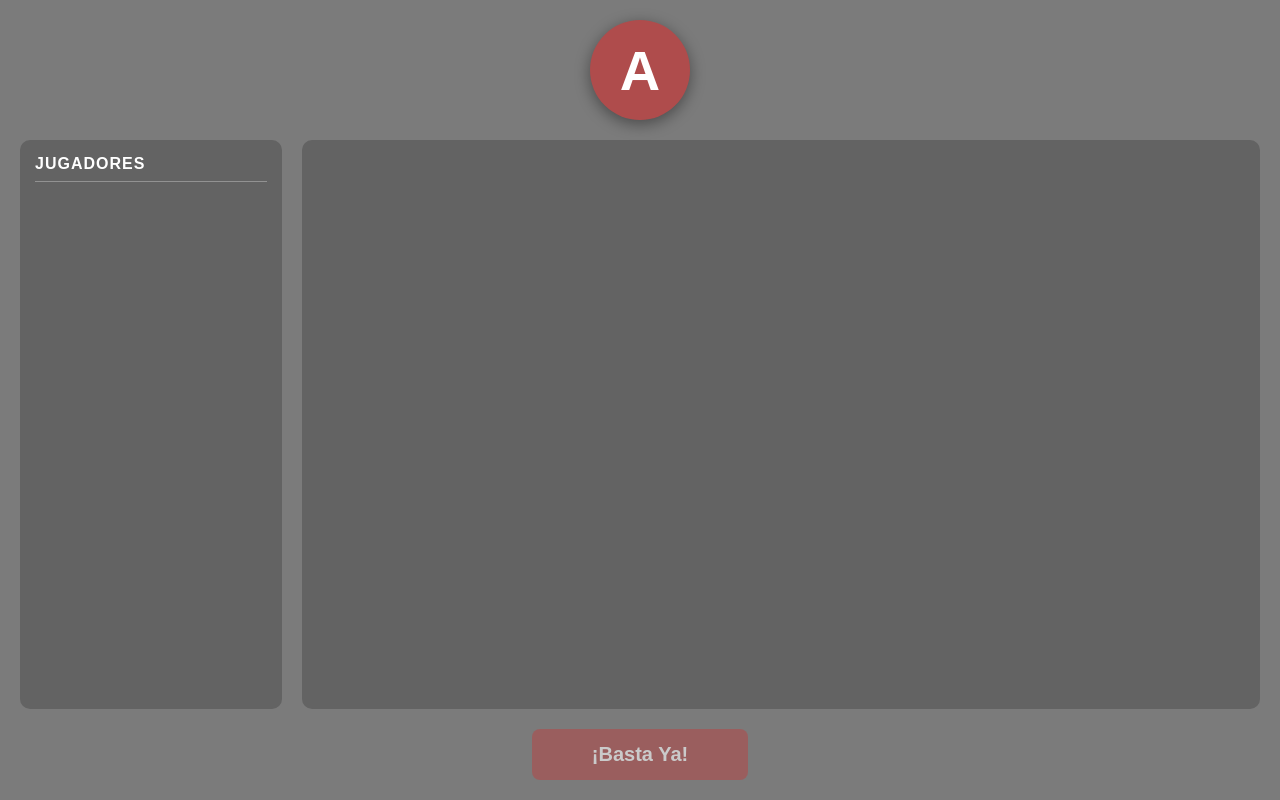
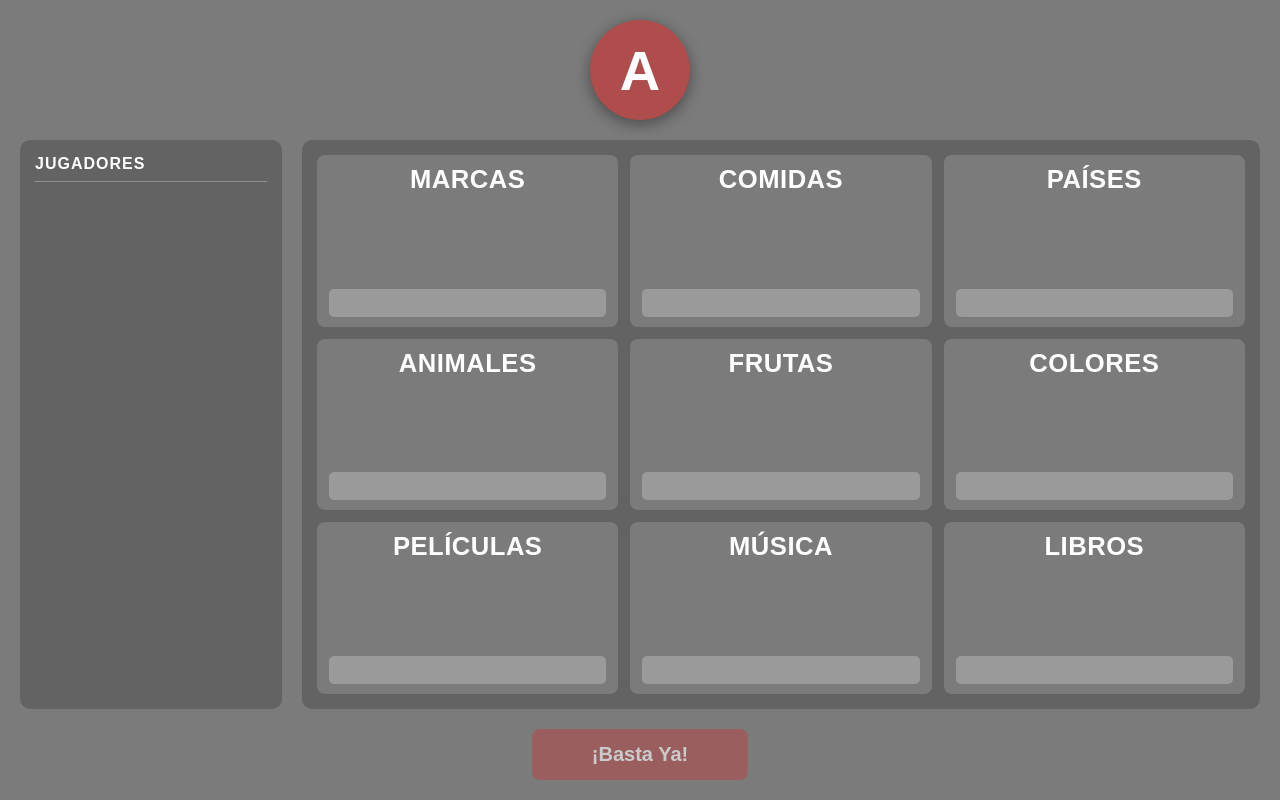
Before and after one commit to AngheloPJ/BastaYa, a plain HTML site: page public/game.html in a window 1280 px wide. Drawn offline with Linux system fonts and the light colour scheme.

Commit message:
Canvis en el css

```diff
--- a/public/css/game.css
+++ b/public/css/game.css
@@ -88,7 +88,51 @@ body {
     align-self: stretch;
 }
 
-/* --- Botón Basta Ya --- */
+/* --- Grid de categorías --- */
+#categoriesGrid {
+    display: grid;
+    grid-template-columns: repeat(3, 1fr);
+    gap: 12px;
+    height: 100%;
+    box-sizing: border-box;
+}
+
+.categoryCard {
+    background-color: #7b7b7b;
+    border-radius: 8px;
+    padding: 10px 12px;
+    display: flex;
+    flex-direction: column;
+    justify-content: space-between;
+}
+
+.categoryLabel {
+    font-weight: bold;
+    text-transform: uppercase;
+    letter-spacing: 0.5px;
+    color: white;
+    flex: 1;
+    justify-content: center;
+    text-align: center;
+    font-size: clamp(14px, 2vw, 28px);
+}
+
+.categoryInput {
+    width: 100%;
+    padding: 6px 8px;
+    border-radius: 5px;
+    border: none;
+    background-color: #9a9a9a;
+    color: white;
+    font-size: 14px;
+    box-sizing: border-box;
+    flex-shrink: 0;
+}
+
+.categoryInput:disabled {
+    opacity: 0.7;
+    cursor: not-allowed;
+}
 #buttonRow {
     width: 100%;
     display: flex;
--- a/public/game.html
+++ b/public/game.html
@@ -22,7 +22,17 @@
                 <ul id="playerList"></ul>
             </div>
             <div id="gameCol">
-                <!-- Contenido del juego aquí -->
+                <div id="categoriesGrid">
+                    <div class="categoryCard"><label class="categoryLabel">Marcas</label><input type="text" class="categoryInput" ></div>
+                    <div class="categoryCard"><label class="categoryLabel">Comidas</label><input type="text" class="categoryInput" ></div>
+                    <div class="categoryCard"><label class="categoryLabel">Países</label><input type="text" class="categoryInput" ></div>
+                    <div class="categoryCard"><label class="categoryLabel">Animales</label><input type="text" class="categoryInput" ></div>
+                    <div class="categoryCard"><label class="categoryLabel">Frutas</label><input type="text" class="categoryInput" ></div>
+                    <div class="categoryCard"><label class="categoryLabel">Colores</label><input type="text" class="categoryInput" ></div>
+                    <div class="categoryCard"><label class="categoryLabel">Películas</label><input type="text" class="categoryInput" ></div>
+                    <div class="categoryCard"><label class="categoryLabel">Música</label><input type="text" class="categoryInput" ></div>
+                    <div class="categoryCard"><label class="categoryLabel">Libros</label><input type="text" class="categoryInput" ></div>
+                </div>
             </div>
         </div>
 
```
